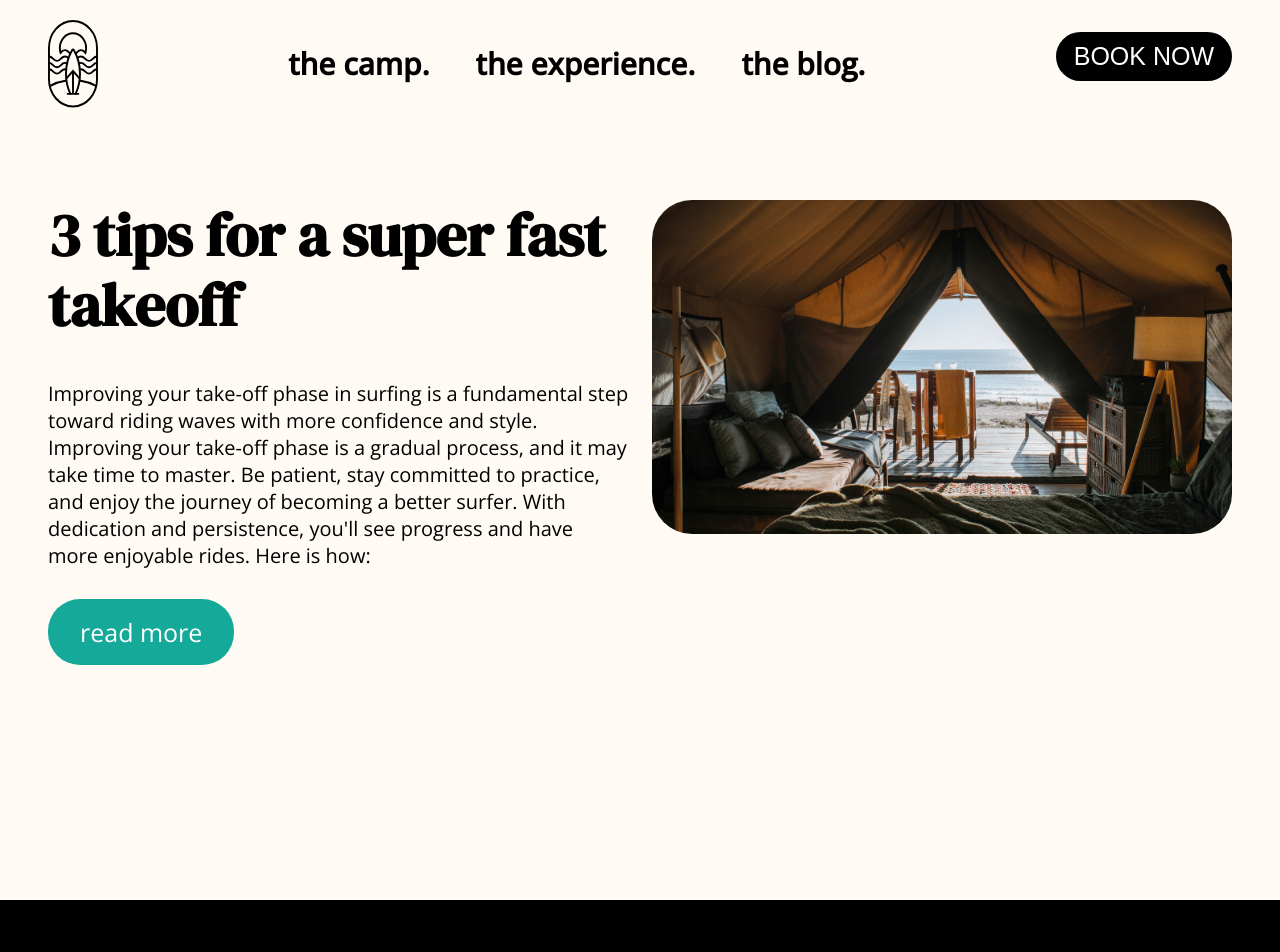
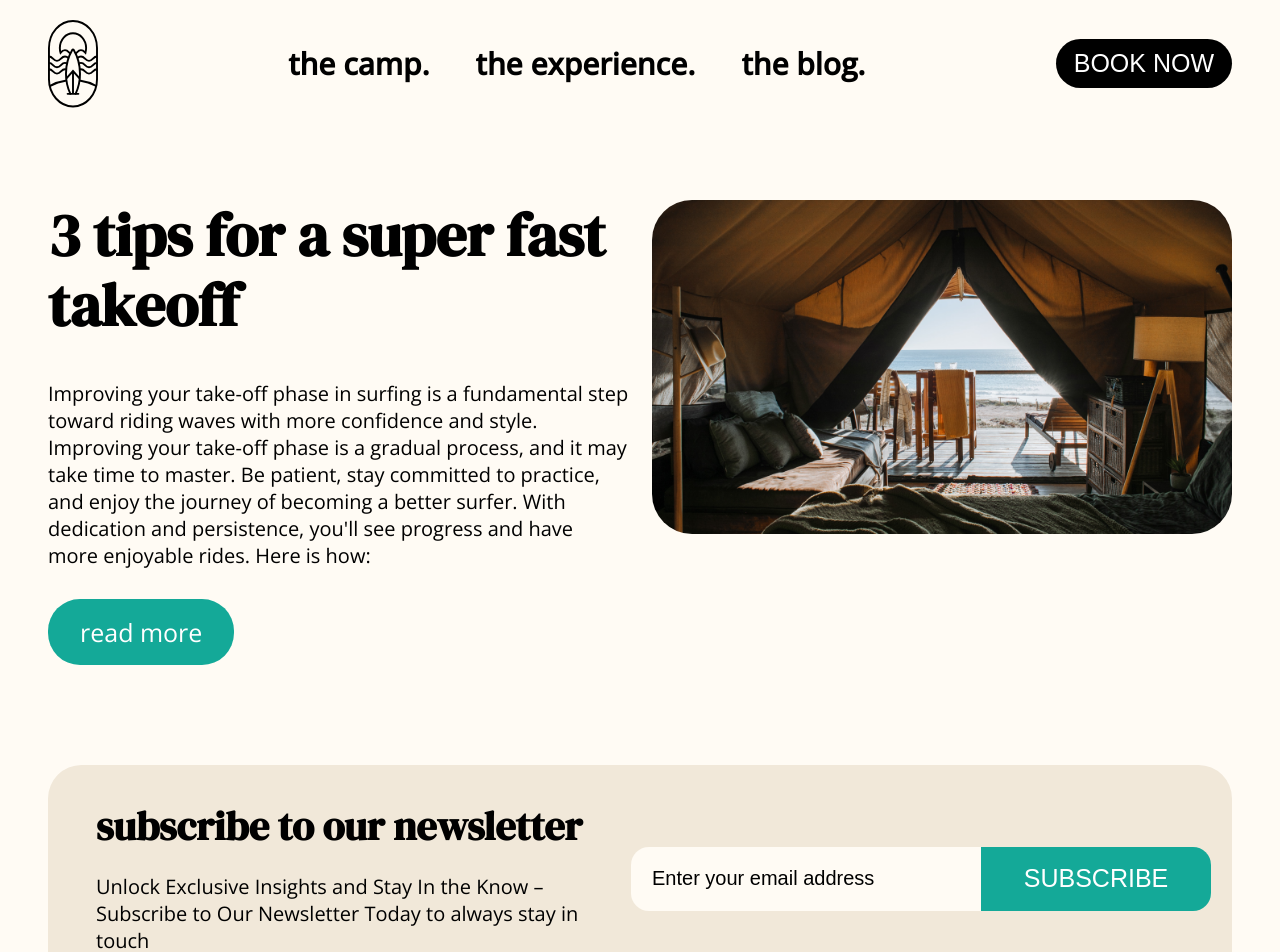
Before and after one commit to piotr-skolorzynski/next-strapi-exc, a Next.js app in the folder surfcamp_frontend/: page /blog in a window 1280 px wide. Shown: the top 952 px of the page. Built offline with nearby package versions, Linux system fonts and the light colour scheme.

Commit message:
Frontend Create SubscribeToNewsletter component with structure and styling

```diff
--- /dev/null
+++ b/surfcamp_frontend/app/_components/Blog/SubscribeToNewsletter.jsx
@@ -0,0 +1,30 @@
+"use client";
+
+const SubscribeToNewsletter = () => {
+  return (
+    <section className="newsletter">
+      <div className="newsletter__info">
+        <h4>subscribe to our newsletter</h4>
+        <p className="copy">
+          Unlock Exclusive Insights and Stay In the Know – Subscribe to Our
+          Newsletter Today to always stay in touch
+        </p>
+      </div>
+      <form className="newsletter__form">
+        <input
+          type="email"
+          className="newsletter__email input"
+          placeholder="Enter your email address"
+        />
+        <button
+          className="newsletter__subscribe btn btn--medium btn--turquoise"
+          type="submit"
+        >
+          SUBSCRIBE
+        </button>
+      </form>
+    </section>
+  );
+};
+
+export default SubscribeToNewsletter;
--- a/surfcamp_frontend/app/blog/page.jsx
+++ b/surfcamp_frontend/app/blog/page.jsx
@@ -1,4 +1,5 @@
 import HighlightArticle from "../_components/Blog/HighlightArticle";
+import SubscribeToNewsletter from "../_components/Blog/SubscribeToNewsletter";
 
 const Blog = () => {
   const highlightArticle = {
@@ -20,6 +21,8 @@ const Blog = () => {
   return (
     <main className="blog-page">
       <HighlightArticle data={highlightArticle} />
+
+      <SubscribeToNewsletter />
     </main>
   );
 };
--- a/surfcamp_frontend/sass/components/_button.scss
+++ b/surfcamp_frontend/sass/components/_button.scss
@@ -1,6 +1,5 @@
 .btn {
   font-size: 2.5rem;
-  margin-bottom: 1.5rem;
 
   &--small {
     padding: 1rem 1.8rem;
```
